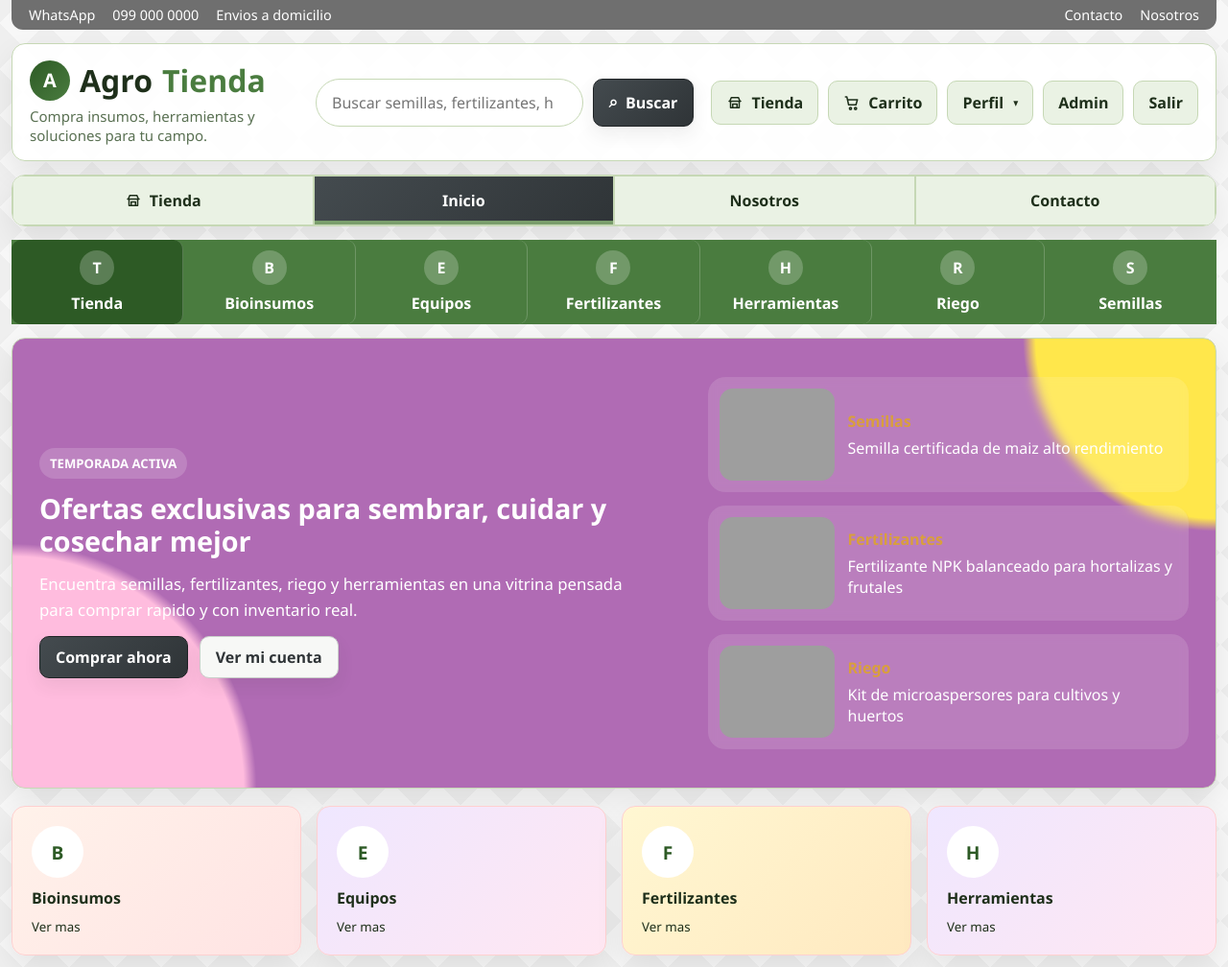
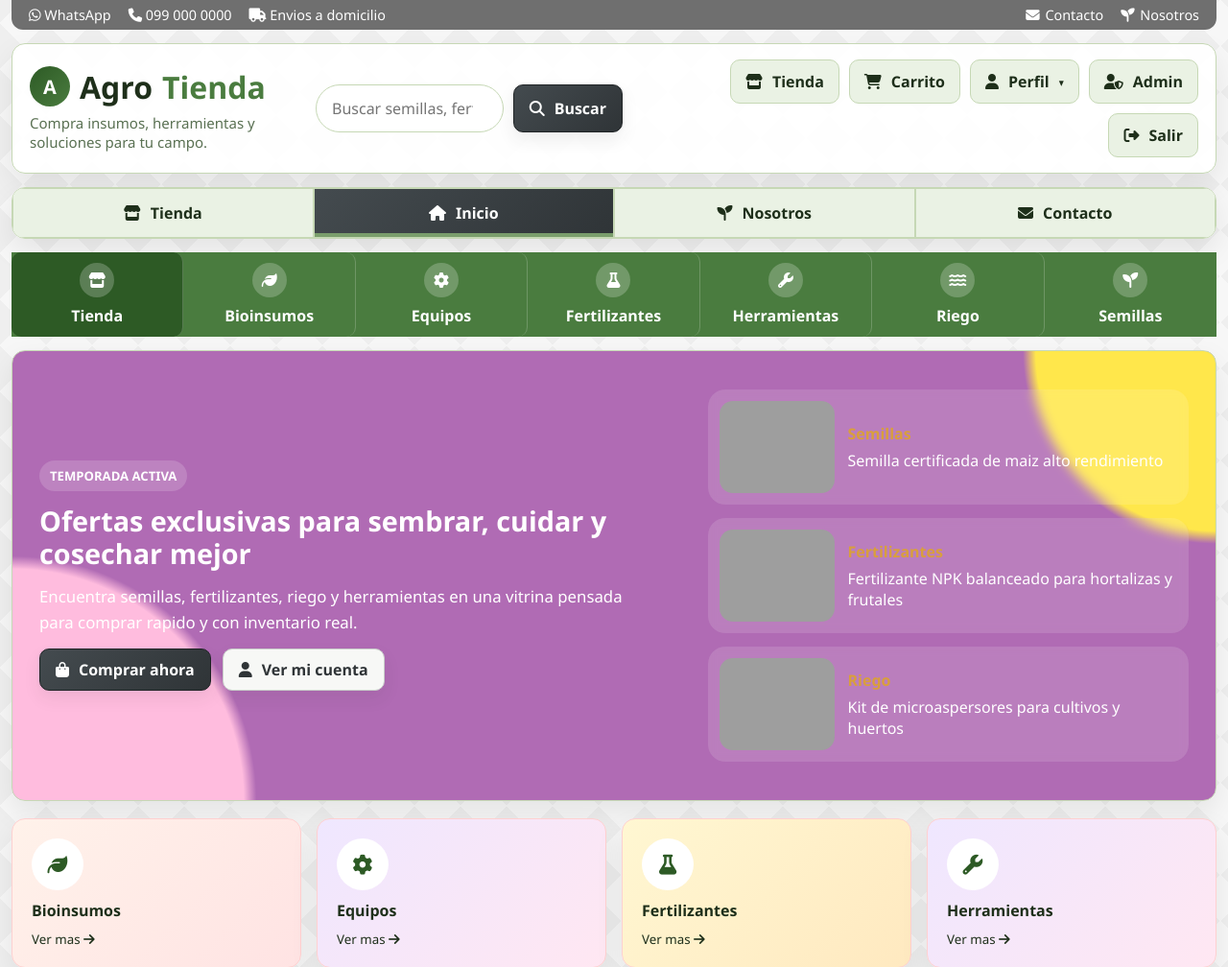
Before and after one commit to juanskap/Agrotienda, a PHP site: page /index.php in a window 1280 px wide. Shown: the top 1008 px of the page at 96% size. Run offline with PHP 8.4, Linux system fonts and the light colour scheme; the visitor is signed in with stand-in values (Sample User, id 1); grey boxes are pictures that could not be loaded.

Commit message:
corrcion de iconos

```diff
--- a/account.php
+++ b/account.php
@@ -114,7 +114,7 @@ renderHeader('Mi cuenta');
           <form class="fav-form" method="post" action="favorite.php">
             <?= csrfField() ?>
             <input type="hidden" name="product_id" value="<?= (int) $product['id'] ?>">
-            <button class="fav-btn is-fav" type="submit" title="Quitar de favoritos">★</button>
+            <button class="fav-btn is-fav" type="submit" title="Quitar de favoritos"><i class="fa-solid fa-heart"></i></button>
           </form>
         </div>
         <form class="quick-buy-form" method="post" action="store.php">
--- a/admin.php
+++ b/admin.php
@@ -25,7 +25,7 @@ $statusClasses = [
 renderHeader('Admin', ['admin_area' => true]);
 ?>
 <section class="toolbar">
-  <a class="btn primary" href="admin_products.php">+ Nuevo producto</a>
+  <a class="btn primary" href="admin_products.php"><i class="fa-solid fa-plus"></i> Nuevo producto</a>
   <a class="btn" href="admin_orders.php?status=Recibido">Pedidos pendientes <?= $pendingCount > 0 ? '(' . $pendingCount . ')' : '' ?></a>
   <a class="btn" href="admin_messages.php?status=Nuevo">Mensajes sin leer</a>
   <a class="btn" href="admin_inventory.php?filter=low">Stock bajo</a>
--- a/app/bootstrap.php
+++ b/app/bootstrap.php
@@ -876,23 +876,6 @@ function applyInventoryMovement(
     ]);
 }
 
-function recentInventoryMovements(int $limit = 12): array
-{
-    $limit = max(1, min(80, $limit));
-    $stmt = db()->prepare(
-        'SELECT inventory_movements.*, products.name AS product_name, users.name AS user_name
-         FROM inventory_movements
-         INNER JOIN products ON products.id = inventory_movements.product_id
-         LEFT JOIN users ON users.id = inventory_movements.user_id
-         ORDER BY inventory_movements.id DESC
-         LIMIT :limit'
-    );
-    $stmt->bindValue(':limit', $limit, PDO::PARAM_INT);
-    $stmt->execute();
-
-    return $stmt->fetchAll();
-}
-
 function categories(): array
 {
     $stmt = db()->query('SELECT DISTINCT category FROM products ORDER BY category ASC');
--- a/app/layout.php
+++ b/app/layout.php
@@ -25,6 +25,7 @@ function renderHeader(string $title, array $options = []): void
   <meta name="viewport" content="width=device-width, initial-scale=1.0">
   <title><?= e($title) ?> | Agrotienda</title>
   <link rel="icon" type="image/svg+xml" href="favicon.svg">
+  <link rel="stylesheet" href="https://cdnjs.cloudflare.com/ajax/libs/font-awesome/6.7.2/css/all.min.css" crossorigin="anonymous">
   <link rel="stylesheet" href="assets/app.css?v=<?= e($assetVersion) ?>">
 </head>
 <body class="<?= e(trim($pageClass . ($isAdminArea ? ' admin-area' : ''))) ?>">
@@ -36,20 +37,20 @@ function renderHeader(string $title, array $options = []): void
           <span>Administrador</span>
         </div>
         <div class="utilitybar-group">
-          <a href="index.php">Ver tienda publica</a>
-          <a href="logout.php">Salir</a>
+          <a href="index.php"><i class="fa-solid fa-store"></i> Ver tienda publica</a>
+          <a href="logout.php"><i class="fa-solid fa-right-from-bracket"></i> Salir</a>
         </div>
       </div>
     <?php else: ?>
       <div class="utilitybar">
         <div class="utilitybar-group">
-          <span>WhatsApp</span>
-          <span>099 000 0000</span>
-          <span>Envios a domicilio</span>
+          <span><i class="fa-brands fa-whatsapp"></i> WhatsApp</span>
+          <span><i class="fa-solid fa-phone"></i> 099 000 0000</span>
+          <span><i class="fa-solid fa-truck"></i> Envios a domicilio</span>
         </div>
         <div class="utilitybar-group">
-          <a href="contacto.php">Contacto</a>
-          <a href="nosotros.php">Nosotros</a>
+          <a href="contacto.php"><i class="fa-solid fa-envelope"></i> Contacto</a>
+          <a href="nosotros.php"><i class="fa-solid fa-seedling"></i> Nosotros</a>
         </div>
       </div>
     <?php endif; ?>
@@ -64,19 +65,19 @@ function renderHeader(string $title, array $options = []): void
           <?php if ($activeCategory !== ''): ?>
             <input type="hidden" name="category" value="<?= e($activeCategory) ?>">
           <?php endif; ?>
-          <button class="btn primary" type="submit"><span class="btn-symbol">⌕</span> Buscar</button>
+          <button class="btn primary" type="submit"><i class="fa-solid fa-magnifying-glass"></i> Buscar</button>
         </form>
       <?php endif; ?>
       <nav class="nav nav-account">
         <?php if ($isAdminArea): ?>
-          <a class="<?= $isCurrentGroup(['admin.php', 'admin_products.php']) ?>" href="admin.php">Admin</a>
-          <a href="logout.php">Salir</a>
+          <a class="<?= $isCurrentGroup(['admin.php', 'admin_products.php']) ?>" href="admin.php"><i class="fa-solid fa-user-shield"></i> Admin</a>
+          <a href="logout.php"><i class="fa-solid fa-right-from-bracket"></i> Salir</a>
         <?php else: ?>
-          <a class="<?= $isCurrentGroup(['store.php', 'product.php']) ?>" href="store.php"><svg class="btn-icon" viewBox="0 0 24 24" aria-hidden="true"><path d="M4 10h16"></path><path d="M5 10l2-5h10l2 5"></path><path d="M6 10v9h12v-9"></path><path d="M9 19v-5h6v5"></path></svg> Tienda</a>
-          <a class="<?= trim($isCurrent('cart.php')) ?>" href="cart.php"><svg class="btn-icon" viewBox="0 0 24 24" aria-hidden="true"><path d="M3 4h2l2.4 11h10.2l2-7H7"></path><circle cx="10" cy="20" r="1.5"></circle><circle cx="17" cy="20" r="1.5"></circle></svg> Carrito</a>
+          <a class="<?= $isCurrentGroup(['store.php', 'product.php']) ?>" href="store.php"><i class="fa-solid fa-store"></i> Tienda</a>
+          <a class="<?= trim($isCurrent('cart.php')) ?>" href="cart.php"><i class="fa-solid fa-cart-shopping"></i> Carrito</a>
           <?php if ($user): ?>
             <div class="dropdown">
-              <a class="dropdown-trigger <?= $isCurrentGroup(['account.php', 'order.php']) ?>" href="account.php">Perfil <span class="dropdown-arrow">▾</span></a>
+              <a class="dropdown-trigger <?= $isCurrentGroup(['account.php', 'order.php']) ?>" href="account.php"><i class="fa-solid fa-user"></i> Perfil <span class="dropdown-arrow">▾</span></a>
               <div class="dropdown-menu">
                 <a href="account.php#mi-cuenta">Mi cuenta</a>
                 <a href="account.php#mis-pedidos">Pedidos</a>
@@ -84,42 +85,54 @@ function renderHeader(string $title, array $options = []): void
               </div>
             </div>
             <?php if ($user['role'] === 'admin'): ?>
-              <a class="<?= $isCurrentGroup(['admin.php', 'admin_products.php']) ?>" href="admin.php">Admin</a>
+              <a class="<?= $isCurrentGroup(['admin.php', 'admin_products.php']) ?>" href="admin.php"><i class="fa-solid fa-user-shield"></i> Admin</a>
             <?php endif; ?>
-            <a href="logout.php">Salir</a>
+            <a href="logout.php"><i class="fa-solid fa-right-from-bracket"></i> Salir</a>
           <?php else: ?>
-            <a class="<?= trim($isCurrent('login.php')) ?>" href="login.php"><svg class="btn-icon" viewBox="0 0 24 24" aria-hidden="true"><circle cx="12" cy="8" r="4"></circle><path d="M5 20c1.5-4 12.5-4 14 0"></path></svg> Ingresar</a>
-            <a class="<?= trim($isCurrent('register.php')) ?>" href="register.php"><span class="btn-symbol">+</span> Crear cuenta</a>
+            <a class="<?= trim($isCurrent('login.php')) ?>" href="login.php"><i class="fa-solid fa-right-to-bracket"></i> Ingresar</a>
+            <a class="<?= trim($isCurrent('register.php')) ?>" href="register.php"><i class="fa-solid fa-user-plus"></i> Crear cuenta</a>
           <?php endif; ?>
         <?php endif; ?>
       </nav>
     </header>
     <?php if ($isAdminArea): ?>
       <nav class="section-nav admin-section-nav">
-        <a href="admin.php" class="<?= trim($isCurrent('admin.php')) ?>">Resumen</a>
-        <a href="admin_inventory.php" class="<?= $isCurrentGroup(['admin_inventory.php', 'admin_products.php']) ?>">Inventario</a>
-        <a href="admin_orders.php" class="<?= trim($isCurrent('admin_orders.php')) ?>">Pedidos</a>
-        <a href="admin_messages.php" class="<?= trim($isCurrent('admin_messages.php')) ?>">Mensajes</a>
-        <a href="admin_users.php" class="<?= trim($isCurrent('admin_users.php')) ?>">Clientes</a>
-        <a href="store.php">Tienda publica</a>
+        <a href="admin.php" class="<?= trim($isCurrent('admin.php')) ?>"><i class="fa-solid fa-chart-simple"></i> Resumen</a>
+        <a href="admin_inventory.php" class="<?= $isCurrentGroup(['admin_inventory.php', 'admin_products.php']) ?>"><i class="fa-solid fa-warehouse"></i> Inventario</a>
+        <a href="admin_orders.php" class="<?= trim($isCurrent('admin_orders.php')) ?>"><i class="fa-solid fa-clipboard-list"></i> Pedidos</a>
+        <a href="admin_messages.php" class="<?= trim($isCurrent('admin_messages.php')) ?>"><i class="fa-solid fa-message"></i> Mensajes</a>
+        <a href="admin_users.php" class="<?= trim($isCurrent('admin_users.php')) ?>"><i class="fa-solid fa-users"></i> Clientes</a>
+        <a href="store.php"><i class="fa-solid fa-store"></i> Tienda publica</a>
       </nav>
     <?php else: ?>
       <nav class="section-nav">
-        <a href="store.php" class="<?= $isCurrentGroup(['store.php', 'product.php']) ?>"><svg class="btn-icon" viewBox="0 0 24 24" aria-hidden="true"><path d="M4 10h16"></path><path d="M5 10l2-5h10l2 5"></path><path d="M6 10v9h12v-9"></path><path d="M9 19v-5h6v5"></path></svg> Tienda</a>
-        <a href="index.php" class="<?= $currentPage === 'index.php' ? 'is-active' : '' ?>">Inicio</a>
-        <a href="nosotros.php" class="<?= $currentPage === 'nosotros.php' ? 'is-active' : '' ?>">Nosotros</a>
-        <a href="contacto.php" class="<?= $currentPage === 'contacto.php' ? 'is-active' : '' ?>">Contacto</a>
+        <a href="store.php" class="<?= $isCurrentGroup(['store.php', 'product.php']) ?>"><i class="fa-solid fa-store"></i> Tienda</a>
+        <a href="index.php" class="<?= $currentPage === 'index.php' ? 'is-active' : '' ?>"><i class="fa-solid fa-house"></i> Inicio</a>
+        <a href="nosotros.php" class="<?= $currentPage === 'nosotros.php' ? 'is-active' : '' ?>"><i class="fa-solid fa-seedling"></i> Nosotros</a>
+        <a href="contacto.php" class="<?= $currentPage === 'contacto.php' ? 'is-active' : '' ?>"><i class="fa-solid fa-envelope"></i> Contacto</a>
       </nav>
     <?php endif; ?>
-    <?php if (!$isAdminArea && $categoryLinks): ?>
+    <?php if (!$isAdminArea && $categoryLinks):
+      $categoryIcons = [
+        'Semillas' => 'fa-seedling',
+        'Fertilizantes' => 'fa-flask',
+        'Riego' => 'fa-water',
+        'Herramientas' => 'fa-wrench',
+        'Bioinsumos' => 'fa-leaf',
+        'Equipos' => 'fa-gear',
+        'Macetas' => 'fa-tree',
+        'Plagas' => 'fa-shield-halved',
+      ];
+    ?>
       <nav class="category-strip">
         <a class="category-link <?= $activeCategory === '' ? 'is-active' : '' ?>" href="store.php">
-          <span class="category-icon">T</span>
+          <span class="category-icon"><i class="fa-solid fa-store"></i></span>
           <span>Tienda</span>
         </a>
         <?php foreach ($categoryLinks as $categoryLink): ?>
+          <?php $catIcon = $categoryIcons[$categoryLink] ?? 'fa-tag'; ?>
           <a class="category-link <?= $activeCategory === $categoryLink ? 'is-active' : '' ?>" href="store.php?category=<?= urlencode($categoryLink) ?>">
-            <span class="category-icon"><?= e(strtoupper(substr($categoryLink, 0, 1))) ?></span>
+            <span class="category-icon"><i class="fa-solid <?= $catIcon ?>"></i></span>
             <span><?= e($categoryLink) ?></span>
           </a>
         <?php endforeach; ?>
@@ -155,13 +168,13 @@ function renderFooter(): void
       .then(function(r) { return r.text(); })
       .then(function() {
         if (isFav) {
-          var star = btn;
-          if (star.classList.contains('is-fav')) {
-            star.classList.remove('is-fav');
-            star.textContent = '\u2606';
+          var icon = btn.querySelector('.fa-heart');
+          if (btn.classList.contains('is-fav')) {
+            btn.classList.remove('is-fav');
+            icon.className = 'fa-regular fa-heart';
           } else {
-            star.classList.add('is-fav');
-            star.textContent = '\u2605';
+            btn.classList.add('is-fav');
+            icon.className = 'fa-solid fa-heart';
           }
         } else {
           var originalText = btn.textContent;
--- a/assets/app.css
+++ b/assets/app.css
@@ -457,7 +457,13 @@ textarea {
   display: inline-grid;
   place-items: center;
   background: rgba(255, 255, 255, 0.22);
-  font-weight: 900;
+  font-size: 1rem;
+}
+
+.category-icon .fa-solid,
+.category-icon .fa-regular,
+.category-icon .fa-brands {
+  font-size: 1rem;
 }
 
 .flash {
@@ -875,8 +881,7 @@ textarea {
   place-items: center;
   background: #fff;
   color: var(--primary-dark);
-  font-size: 1.2rem;
-  font-weight: 900;
+  font-size: 1.3rem;
 }
 
 .section-head {
@@ -1080,22 +1085,16 @@ textarea {
   border-color: #c9cfca;
 }
 
-.btn-symbol {
-  color: currentColor;
-  font-size: 1.05em;
-  line-height: 1;
-}
-
-.btn-icon {
-  width: 18px;
-  height: 18px;
-  flex: 0 0 18px;
-  color: currentColor;
-  stroke: currentColor;
-  stroke-width: 2;
-  stroke-linecap: round;
-  stroke-linejoin: round;
-  fill: none;
+.nav a .fa-solid,
+.nav a .fa-regular,
+.nav a .fa-brands,
+.btn .fa-solid,
+.btn .fa-regular,
+.btn .fa-brands,
+.section-nav a .fa-solid,
+.utilitybar a .fa-solid,
+.utilitybar a .fa-brands {
+  margin-right: 2px;
 }
 
 .btn.full { width: 100%; }
@@ -2801,8 +2800,7 @@ th { color: var(--muted); }
   border: 2px solid #e0a120;
   border-radius: 50%;
   background: #fff;
-  font-size: 1.5rem;
-  line-height: 1;
+  font-size: 1.2rem;
   cursor: pointer;
   color: #ddd;
   transition: all 0.2s;
--- a/favoritos.php
+++ b/favoritos.php
@@ -44,7 +44,7 @@ renderHeader('Favoritos');
             <form class="fav-form" method="post" action="favorite.php">
               <?= csrfField() ?>
               <input type="hidden" name="product_id" value="<?= (int) $product['id'] ?>">
-              <button class="fav-btn is-fav" type="submit" title="Quitar de favoritos">★</button>
+              <button class="fav-btn is-fav" type="submit" title="Quitar de favoritos"><i class="fa-solid fa-heart"></i></button>
             </form>
           </div>
           <form class="quick-buy-form" method="post">
@@ -52,7 +52,7 @@ renderHeader('Favoritos');
             <input type="hidden" name="product_id" value="<?= (int) $product['id'] ?>">
             <input type="hidden" name="quantity" value="1">
             <input type="hidden" name="_redirect" value="favoritos.php">
-            <button class="btn primary full" type="submit"><span class="btn-symbol">+</span> Agregar al carrito</button>
+            <button class="btn primary full" type="submit"><i class="fa-solid fa-cart-plus"></i> Agregar al carrito</button>
           </form>
         </div>
       </article>
--- a/index.php
+++ b/index.php
@@ -36,11 +36,11 @@ renderHeader('Inicio');
     <h1>Ofertas exclusivas para sembrar, cuidar y cosechar mejor</h1>
     <p>Encuentra semillas, fertilizantes, riego y herramientas en una vitrina pensada para comprar rapido y con inventario real.</p>
     <div class="actions">
-      <a class="btn primary" href="store.php">Comprar ahora</a>
+      <a class="btn primary" href="store.php"><i class="fa-solid fa-bag-shopping"></i> Comprar ahora</a>
       <?php if ($user): ?>
-        <a class="btn light" href="account.php">Ver mi cuenta</a>
+        <a class="btn light" href="account.php"><i class="fa-solid fa-user"></i> Ver mi cuenta</a>
       <?php else: ?>
-        <a class="btn light" href="login.php">Ingresar</a>
+        <a class="btn light" href="login.php"><i class="fa-solid fa-right-to-bracket"></i> Ingresar</a>
       <?php endif; ?>
     </div>
   </div>
@@ -58,11 +58,24 @@ renderHeader('Inicio');
 </section>
 
 <section class="spotlight-row">
+  <?php
+  $spotlightIcons = [
+    'Semillas' => 'fa-seedling',
+    'Fertilizantes' => 'fa-flask',
+    'Riego' => 'fa-water',
+    'Herramientas' => 'fa-wrench',
+    'Bioinsumos' => 'fa-leaf',
+    'Equipos' => 'fa-gear',
+    'Macetas' => 'fa-tree',
+    'Plagas' => 'fa-shield-halved',
+  ];
+  ?>
   <?php foreach ($categories as $category): ?>
+    <?php $sIcon = $spotlightIcons[$category] ?? 'fa-tag'; ?>
     <a class="spotlight-card" href="store.php?category=<?= urlencode($category) ?>">
-      <span class="spotlight-badge"><?= e(strtoupper(substr($category, 0, 1))) ?></span>
+      <span class="spotlight-badge"><i class="fa-solid <?= $sIcon ?>"></i></span>
       <strong><?= e($category) ?></strong>
-      <small>Ver mas</small>
+      <small>Ver mas <i class="fa-solid fa-arrow-right"></i></small>
     </a>
   <?php endforeach; ?>
 </section>
@@ -72,7 +85,7 @@ renderHeader('Inicio');
     <span class="eyebrow">Catalogo destacado</span>
     <h2>Lo mas buscado esta aqui</h2>
   </div>
-  <a class="btn" href="store.php">Ver catalogo completo</a>
+  <a class="btn" href="store.php"><i class="fa-solid fa-store"></i> Ver catalogo completo</a>
 </section>
 
 <section class="shop-grid">
@@ -86,7 +99,7 @@ renderHeader('Inicio');
           <a class="product-media" href="product.php?id=<?= (int) $product['id'] ?>">
             <img src="<?= e(productImage($product)) ?>" alt="<?= e($product['name']) ?>" loading="lazy">
             <span class="product-quick-view">
-              <strong>Ver detalle</strong>
+              <strong><i class="fa-solid fa-eye"></i> Ver detalle</strong>
               <small><?= e($product['short_description']) ?></small>
             </span>
           </a>
@@ -100,7 +113,7 @@ renderHeader('Inicio');
               <form class="fav-form" method="post" action="favorite.php">
                 <?= csrfField() ?>
                 <input type="hidden" name="product_id" value="<?= (int) $product['id'] ?>">
-                <button class="fav-btn <?= in_array((int) $product['id'], $favIds, true) ? 'is-fav' : '' ?>" type="submit" title="Favorito"><?= in_array((int) $product['id'], $favIds, true) ? '★' : '☆' ?></button>
+                <button class="fav-btn <?= in_array((int) $product['id'], $favIds, true) ? 'is-fav' : '' ?>" type="submit" title="Favorito"><i class="fa-<?= in_array((int) $product['id'], $favIds, true) ? 'solid' : 'regular' ?> fa-heart"></i></button>
               </form>
             <?php endif; ?>
           </div>
@@ -109,7 +122,7 @@ renderHeader('Inicio');
             <input type="hidden" name="product_id" value="<?= (int) $product['id'] ?>">
             <input type="hidden" name="quantity" value="1">
             <input type="hidden" name="_redirect" value="<?= e($_SERVER['REQUEST_URI']) ?>">
-            <button class="btn primary full" type="submit">Agregar al carrito</button>
+            <button class="btn primary full" type="submit"><i class="fa-solid fa-cart-plus"></i> Agregar al carrito</button>
           </form>
         </div>
       </article>
--- a/product.php
+++ b/product.php
@@ -40,7 +40,7 @@ renderHeader('Producto');
         <form class="fav-form is-detail-fav" method="post" action="favorite.php">
           <?= csrfField() ?>
           <input type="hidden" name="product_id" value="<?= (int) $product['id'] ?>">
-          <button class="fav-btn <?= $isFav ? 'is-fav' : '' ?>" type="submit" title="Favorito"><?= $isFav ? '★' : '☆' ?></button>
+          <button class="fav-btn <?= $isFav ? 'is-fav' : '' ?>" type="submit" title="Favorito"><i class="fa-<?= $isFav ? 'solid' : 'regular' ?> fa-heart"></i></button>
         </form>
       <?php endif; ?>
     </div>
```
Also changed, not shown: store.php (+4 -4 lines).
